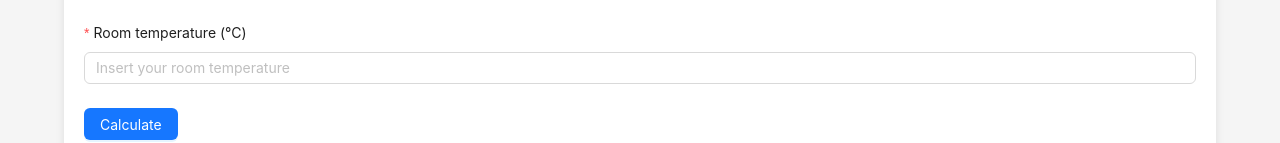
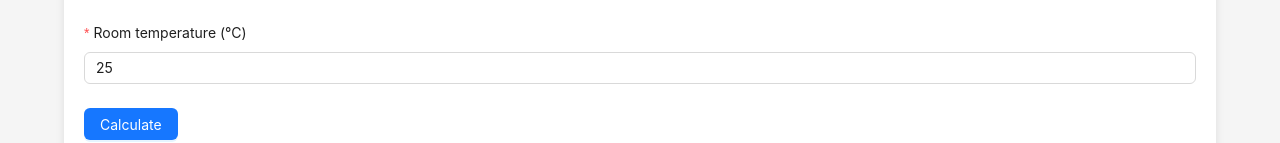
Before and after one commit to sergiogalici/bread-dough-calculator, a React (Vite) app: page / in a window 1280 px wide. Shown: the part 320-463 px from the top of the page. Built offline with nearby package versions, Linux system fonts and the light colour scheme.

Commit message:
refactor: Update default room temperature to 25 in App.jsx

```diff
--- a/src/App.jsx
+++ b/src/App.jsx
@@ -212,6 +212,7 @@ const App = () => {
                   max={50}
                   placeholder="Insert your room temperature"
                   style={{ width: "100%" }}
+                  defaultValue={25}
                 />
               </Form.Item>
 
```
